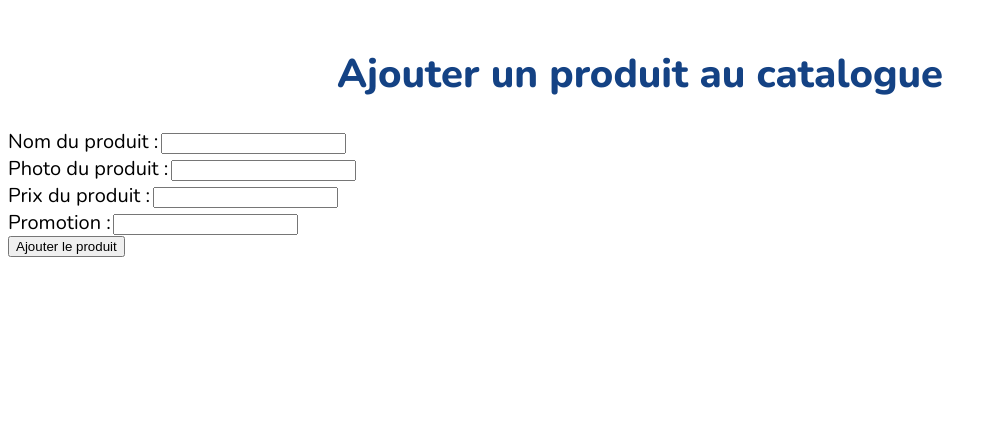
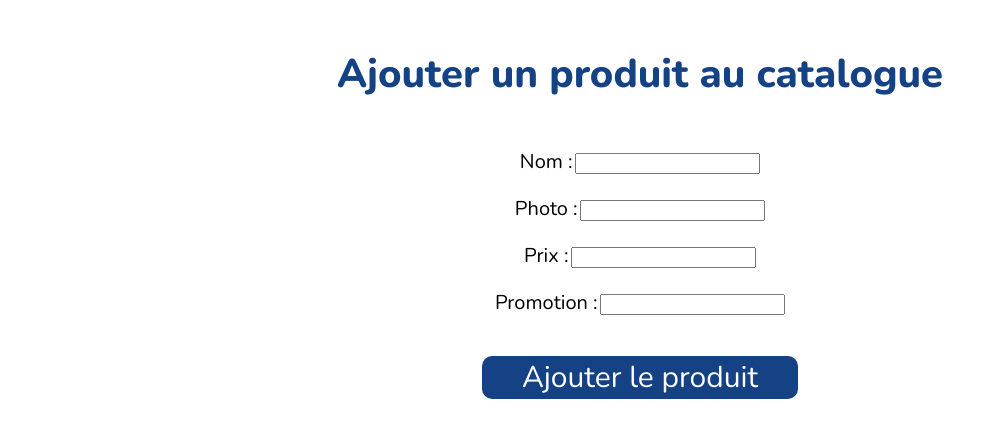
Before and after one commit to CassandreLg/Literie3000, a PHP site: page /ajout_produit.php in a window 1280 px wide. Shown: the part 96-534 px from the top of the page, without its empty margins (0-997 px from the left). Run offline with PHP 8.4, Linux system fonts and the light colour scheme.

Commit message:
Ajout de style à la page ajout de produit

```diff
--- a/ajout_produit.php
+++ b/ajout_produit.php
@@ -61,7 +61,7 @@ if (!empty($_POST)) {
 
 <form action="" method="post" >
     <div class="form-group">
-        <label for="inputName">Nom du produit :</label>
+        <label for="inputName">Nom :</label>
         <input type="text" id="inputName" name="nom" value="<?= isset($name) ? $nom : "" ?>">
         <?php
         if (isset($errors["name"])) {
@@ -73,7 +73,7 @@ if (!empty($_POST)) {
     </div>
 
     <div class="form-group">
-        <label for="inputPhoto">Photo du produit :</label>
+        <label for="inputPhoto">Photo :</label>
         <input type="text" id="inputPhoto" name="photo" value="<?= isset($photo) ? $photo : "" ?>">
         <?php
         if (isset($errors["photo"])) {
@@ -97,7 +97,7 @@ if (!empty($_POST)) {
     </div> -->
 
     <div class="form-group">
-        <label for="inputPrix">Prix du produit :</label>
+        <label for="inputPrix">Prix :</label>
         <input type="text" id="inputPrix" name="prix" value="<?= isset($prix) ? $prix : "" ?>">
         <?php
         if (isset($errors["prix"])) {
--- a/css/main.css
+++ b/css/main.css
@@ -73,10 +73,34 @@ h2 {
   max-width: 100%;
 }
 
+.form-group {
+  padding-top: 2rem;
+}
 .form-group label {
   font-size: 2rem;
   font-family: "Nunito", sans-serif;
   font-weight: 500;
 }
 
+form {
+  display: flex;
+  flex-direction: column;
+  align-items: center;
+  justify-content: center;
+}
+form .bouton {
+  font-family: "Nunito", sans-serif;
+  font-weight: 400;
+  text-align: center;
+  font-size: 3rem;
+  display: inline-block;
+  margin-top: 4rem;
+  padding-left: 4rem;
+  padding-right: 4rem;
+  color: white;
+  background-color: #144284;
+  border: none;
+  border-radius: 10px;
+}
+
 /*# sourceMappingURL=main.css.map */
--- a/scss/main.scss
+++ b/scss/main.scss
@@ -83,10 +83,31 @@ h2 {
 }
 
 .form-group {
+    padding-top: 2rem;
     label {
         font-size: 2rem;
         font-family: 'Nunito', sans-serif;
         font-weight: 500;
     }
+}
 
+form{
+    display: flex;
+    flex-direction: column;
+    align-items: center;
+    justify-content: center;
+    .bouton {
+        font-family: 'Nunito', sans-serif;
+        font-weight: 400;
+        text-align: center;
+        font-size: 3rem;
+        display: inline-block;
+        margin-top: 4rem;
+        padding-left: 4rem;
+        padding-right: 4rem;
+        color: white;
+        background-color: #144284;
+        border: none;
+        border-radius: 10px;
+    }
 }
```
Also changed, not shown: 1 other file.
